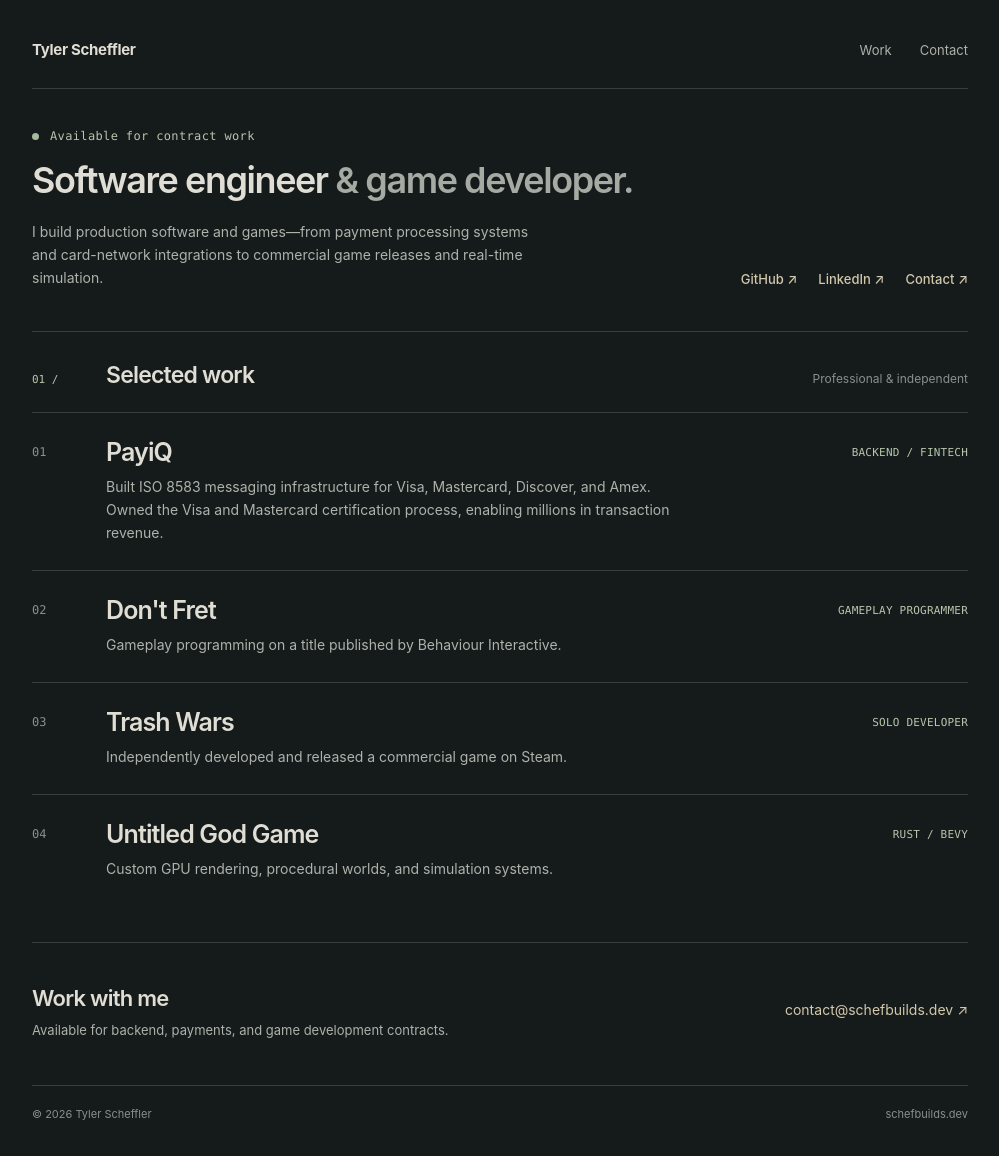
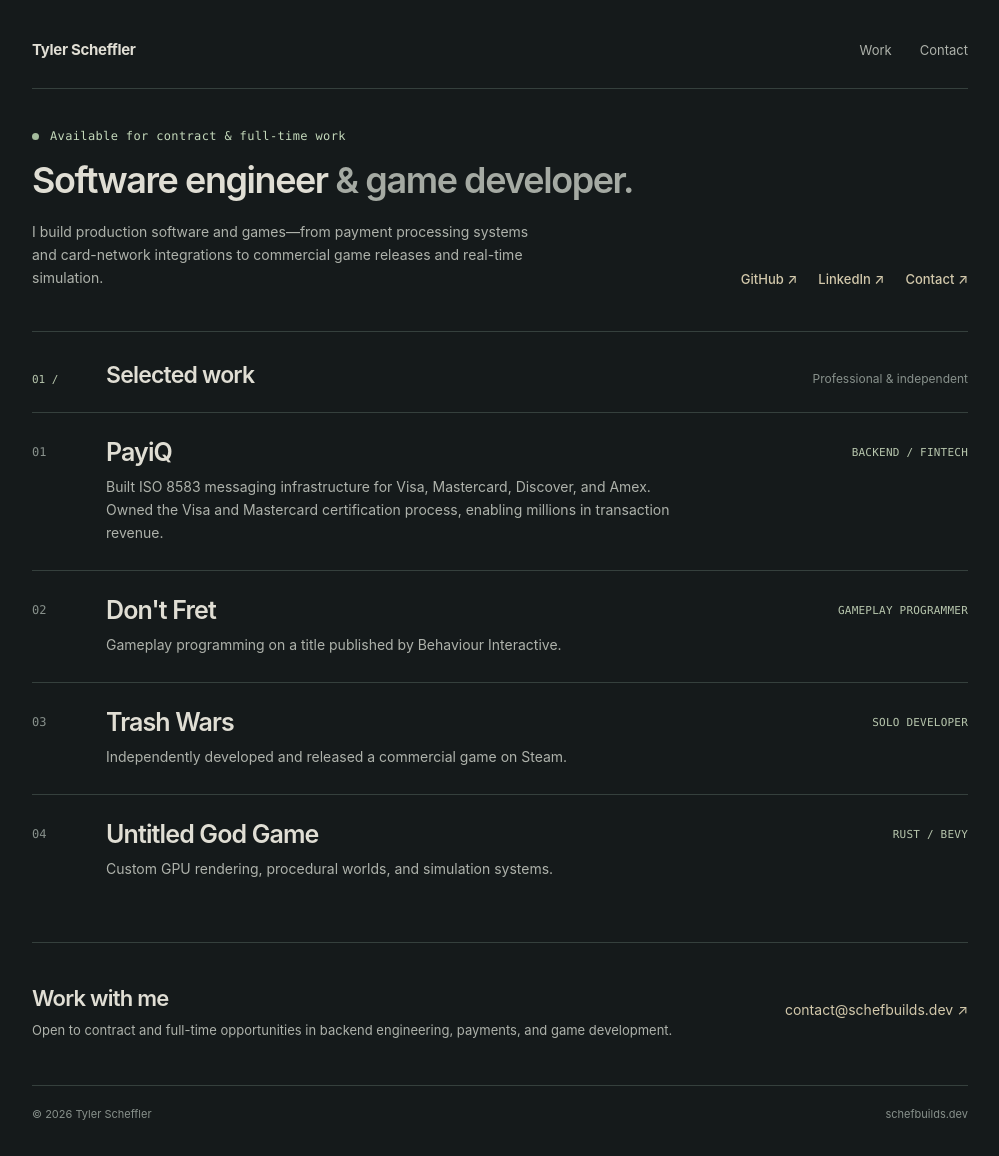
Before and after one commit to Copyrighted/schefbuilds, a plain HTML site: page index.html in a window 1280 px wide. Shown: the whole page, without its empty margins (140-1139 px from the left). Drawn offline with Linux system fonts and the light colour scheme.

Commit message:
Revise availability and description in index.html
Updated the description meta tag and availability text.

```diff
--- a/index.html
+++ b/index.html
@@ -7,7 +7,7 @@
   <meta name="color-scheme" content="dark">
   <meta name="theme-color" content="#151a1b">
 
-  <meta name="description" content="Tyler Scheffler — software engineer and game developer specializing in backend systems, payment infrastructure, and games. Available for contract work.">
+  <meta name="description" content="Tyler Scheffler — software engineer and game developer specializing in backend systems, payment infrastructure, and games. Open to contract work and full-time roles.">
 
   <title>Tyler Scheffler — Software Engineer</title>
 
@@ -104,7 +104,7 @@
       display: flex;
       gap: 11px;
       align-items: center;
-      color: var(--accent);
+      color: #c4d9bb;
       font-size: 12px;
       letter-spacing: .03em;
       margin: 0 0 13px;
@@ -347,7 +347,7 @@
       <section class="hero" aria-labelledby="intro-heading">
         <p class="eyebrow">
           <span class="status-dot" aria-hidden="true"></span>
-          Available for contract work
+          Available for contract &amp; full-time work
         </p>
 
         <h1 id="intro-heading">
@@ -367,7 +367,6 @@
               GitHub ↗
             </a>
 
-            <!-- Replace with your LinkedIn profile -->
             <a href="https://www.linkedin.com/in/tscheff/">
               LinkedIn ↗
             </a>
@@ -460,8 +459,8 @@
         <div>
           <h2 id="contact-heading">Work with me</h2>
           <p>
-            Available for backend, payments, and
-            game development contracts.
+            Open to contract and full-time opportunities in
+            backend engineering, payments, and game development.
           </p>
         </div>
 
```
